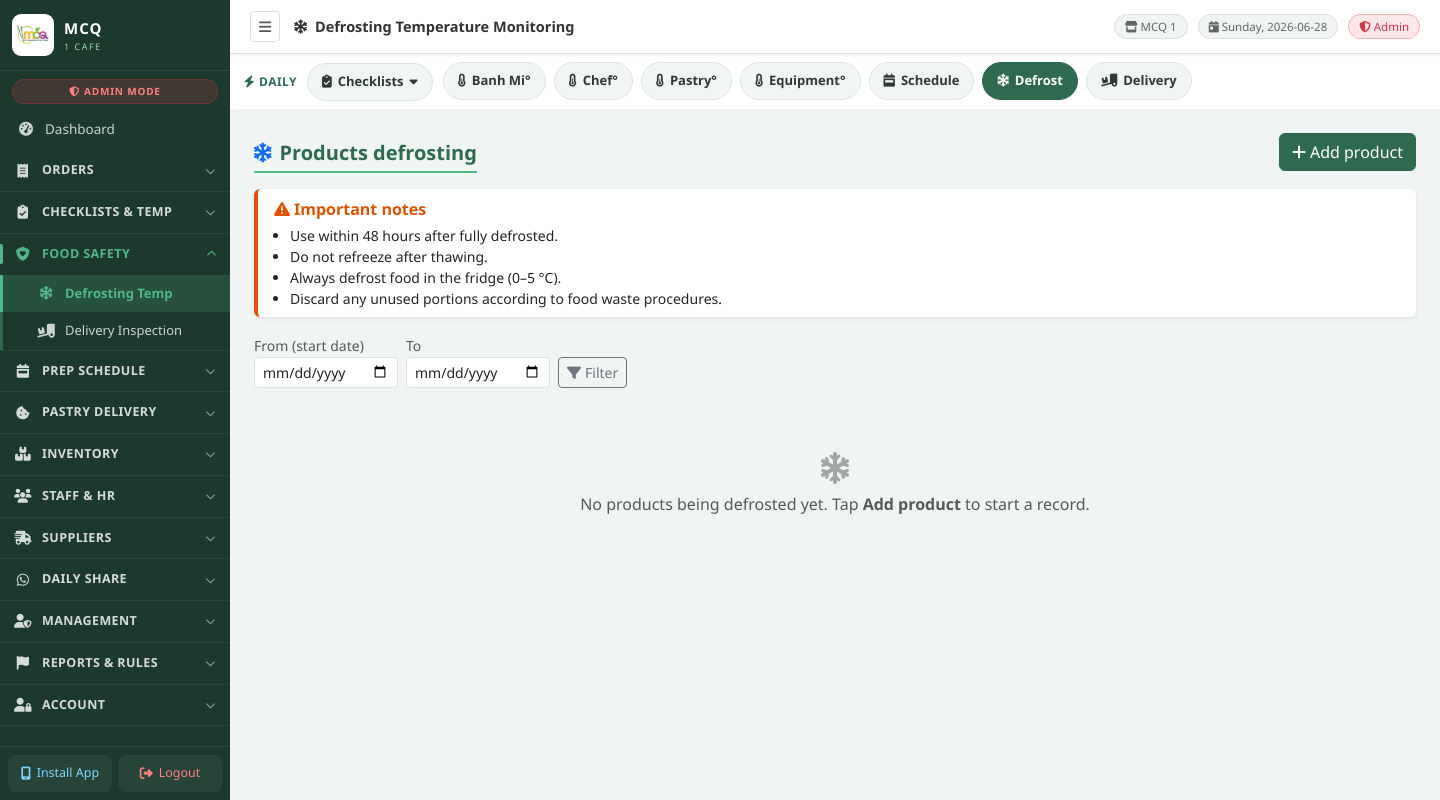
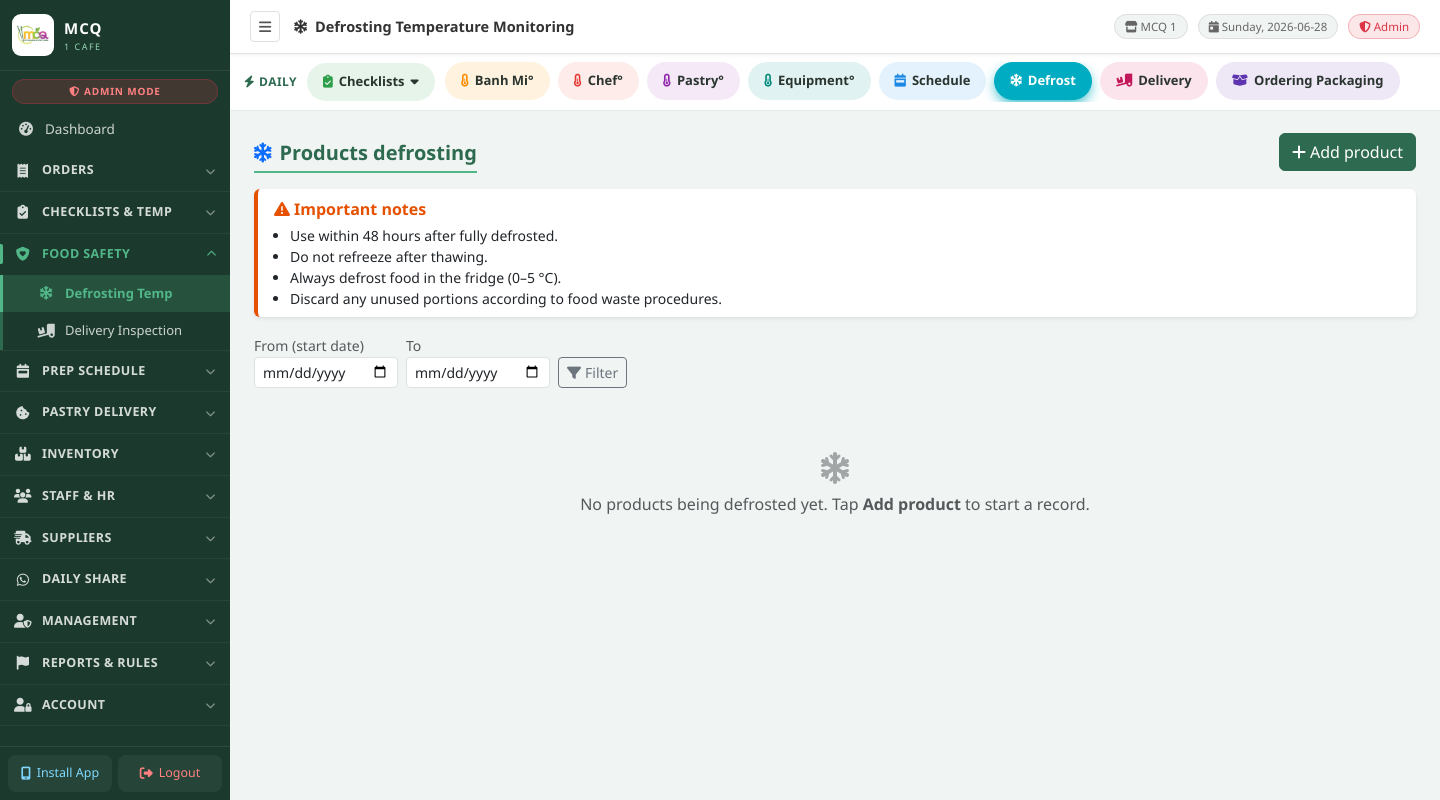
Before and after one commit to utle23/mcq-mirrabooka, a Flask app: page /defrost/ in a window 1440 px wide. Run offline with Flask 3, Linux system fonts and the light colour scheme; the visitor is signed in with stand-in values (Sample User, id 1); data comes from the database, SQL or seed files in the repository; data that the repository does not hold is empty; some libraries are stand-ins or nearby versions.

Commit message:
Daily bar: add Ordering Packaging button + colourful pills with hover bounce
- Add an "Ordering Packaging" pill after Delivery (→ /packaging/), and show the
  Daily Tasks bar on the packaging page too.
- Give each pill its own colour (accent icon + soft tint background) and a lively
  hover (lift + scale + icon bounce); the active task fills with its colour.

```diff
--- a/webapp/static/style.css
+++ b/webapp/static/style.css
@@ -441,12 +441,29 @@ body { margin: 0; font-family: 'Segoe UI', system-ui, sans-serif; background: va
 .daily-bar-scroll::-webkit-scrollbar { height: 4px; }
 .daily-bar-scroll::-webkit-scrollbar-thumb { background: #cfd8d3; border-radius: 4px; }
 .daily-pill {
+  --c: #2D6A4F; --bg: #f1f5f3;
   display: inline-flex; align-items: center; gap: 6px; white-space: nowrap; text-decoration: none;
-  background: #f1f5f3; color: #2D3A34; border: 1px solid #dfe6e2; border-radius: 999px;
-  padding: 8px 14px; font-size: 13px; font-weight: 600; cursor: pointer; transition: all .15s;
+  background: var(--bg); color: #2b352f; border: 1.5px solid transparent; border-radius: 999px;
+  padding: 8px 15px; font-size: 13px; font-weight: 700; cursor: pointer;
+  transition: transform .18s cubic-bezier(.34,1.56,.64,1), box-shadow .18s ease,
+              background .18s, color .18s, border-color .18s;
 }
-.daily-pill:hover { background: #e3efe8; color: #1B3A2D; }
-.daily-pill.active { background: var(--brand-green); color: #fff; border-color: var(--brand-green); }
+.daily-pill > i:first-child { color: var(--c); transition: transform .18s; }
+.daily-pill:hover {
+  transform: translateY(-3px) scale(1.05);
+  border-color: var(--c);
+  box-shadow: 0 8px 18px -4px var(--c);
+  color: #18221d;
+}
+.daily-pill:hover > i:first-child { animation: dp-bounce .55s ease; }
+.daily-pill:active { transform: translateY(-1px) scale(.98); }
+.daily-pill.active { background: var(--c); color: #fff; border-color: var(--c); box-shadow: 0 5px 14px -3px var(--c); }
+.daily-pill.active > i { color: #fff; }
+@keyframes dp-bounce {
+  0%, 100% { transform: translateY(0) scale(1); }
+  35%      { transform: translateY(-5px) scale(1.25); }
+  65%      { transform: translateY(0) scale(.9); }
+}
 
 /* ── Today's Tasks hub tiles (dashboard) ── */
 .task-grid { display: grid; grid-template-columns: repeat(auto-fill, minmax(150px, 1fr)); gap: 12px; }
--- a/webapp/templates/_daily_tasks_bar.html
+++ b/webapp/templates/_daily_tasks_bar.html
@@ -1,13 +1,16 @@
 {# Shared quick-nav bar for the daily tasks. Built from injected globals
-   (checklists, temperatures, week_start_nav). Included by base.html on the
-   operational pages so staff can hop between tasks without the sidebar.
-   NOTE: the Checklists dropdown sits OUTSIDE .daily-bar-scroll so its menu is
-   not clipped by the horizontal-scroll overflow. #}
+   (checklists, temperatures, week_start_nav). Each pill carries its own colour
+   via --c (accent) + --bg (soft tint). Checklists dropdown sits OUTSIDE the
+   horizontal-scroll container so its menu is not clipped. #}
+{% set temp_colors = {
+     'banh_mi': ['#FB8C00','#FFF3E0'],
+     'chef':    ['#E53935','#FDECEA'],
+     'pastry':  ['#8E24AA','#F5E9F7']} %}
 <div class="daily-bar">
   <span class="daily-bar-label"><i class="fas fa-bolt me-1"></i><span>Daily</span></span>
   <div class="dropdown daily-dd">
     <button class="daily-pill {% if current_ep in ('checklist_form','checklist_view') %}active{% endif %}"
-            type="button" data-bs-toggle="dropdown" data-bs-auto-close="true" aria-expanded="false">
+            style="--c:#2E9E4B;--bg:#E6F4EA" type="button" data-bs-toggle="dropdown" aria-expanded="false">
       <i class="fas fa-clipboard-check"></i><span>Checklists</span><i class="fas fa-caret-down"></i>
     </button>
     <ul class="dropdown-menu">
@@ -19,17 +22,25 @@
   </div>
   <div class="daily-bar-scroll">
     {% for key, t in temperatures.items() %}
+    {% set tc = temp_colors.get(key, ['#00897B','#E0F2F1']) %}
     <a class="daily-pill {% if current_ep=='temperature_form' and request.view_args.get('temp_type')==key %}active{% endif %}"
-       href="/temperature/{{ key }}">
+       style="--c:{{ tc[0] }};--bg:{{ tc[1] }}" href="/temperature/{{ key }}">
       <i class="fas fa-thermometer-half"></i><span>{{ t.short }}&deg;</span></a>
     {% endfor %}
-    <a class="daily-pill {% if current_ep.startswith('equipment.') %}active{% endif %}" href="/equipment/today">
+    <a class="daily-pill {% if current_ep.startswith('equipment.') %}active{% endif %}"
+       style="--c:#00897B;--bg:#E0F2F1" href="/equipment/today">
       <i class="fas fa-temperature-half"></i><span>Equipment&deg;</span></a>
-    <a class="daily-pill {% if current_ep.startswith('prep.') %}active{% endif %}" href="/prep/weekly/{{ week_start_nav }}">
+    <a class="daily-pill {% if current_ep.startswith('prep.') %}active{% endif %}"
+       style="--c:#1E88E5;--bg:#E3F2FD" href="/prep/weekly/{{ week_start_nav }}">
       <i class="fas fa-calendar-week"></i><span>Schedule</span></a>
-    <a class="daily-pill {% if current_ep.startswith('defrost.') %}active{% endif %}" href="/defrost/">
+    <a class="daily-pill {% if current_ep.startswith('defrost.') %}active{% endif %}"
+       style="--c:#00ACC1;--bg:#E0F7FA" href="/defrost/">
       <i class="fas fa-snowflake"></i><span>Defrost</span></a>
-    <a class="daily-pill {% if current_ep.startswith('delivery.') %}active{% endif %}" href="/delivery/">
+    <a class="daily-pill {% if current_ep.startswith('delivery.') %}active{% endif %}"
+       style="--c:#C2185B;--bg:#FCE4EC" href="/delivery/">
       <i class="fas fa-truck-ramp-box"></i><span>Delivery</span></a>
+    <a class="daily-pill {% if current_ep.startswith('packaging.') %}active{% endif %}"
+       style="--c:#5E35B1;--bg:#EDE7F6" href="/packaging/">
+      <i class="fas fa-box-open"></i><span>Ordering Packaging</span></a>
   </div>
 </div>
--- a/webapp/templates/base.html
+++ b/webapp/templates/base.html
@@ -380,7 +380,7 @@
     </header>
 
     {% set _daily_eps = ['dashboard','checklist_form','checklist_view','temperature_form','temperature_view'] %}
-    {% if user_role != 'kitchen' and (current_ep in _daily_eps or current_ep.startswith(('equipment.','prep.','defrost.','delivery.'))) %}
+    {% if user_role != 'kitchen' and (current_ep in _daily_eps or current_ep.startswith(('equipment.','prep.','defrost.','delivery.','packaging.'))) %}
       {% include '_daily_tasks_bar.html' %}
     {% endif %}
 
```
